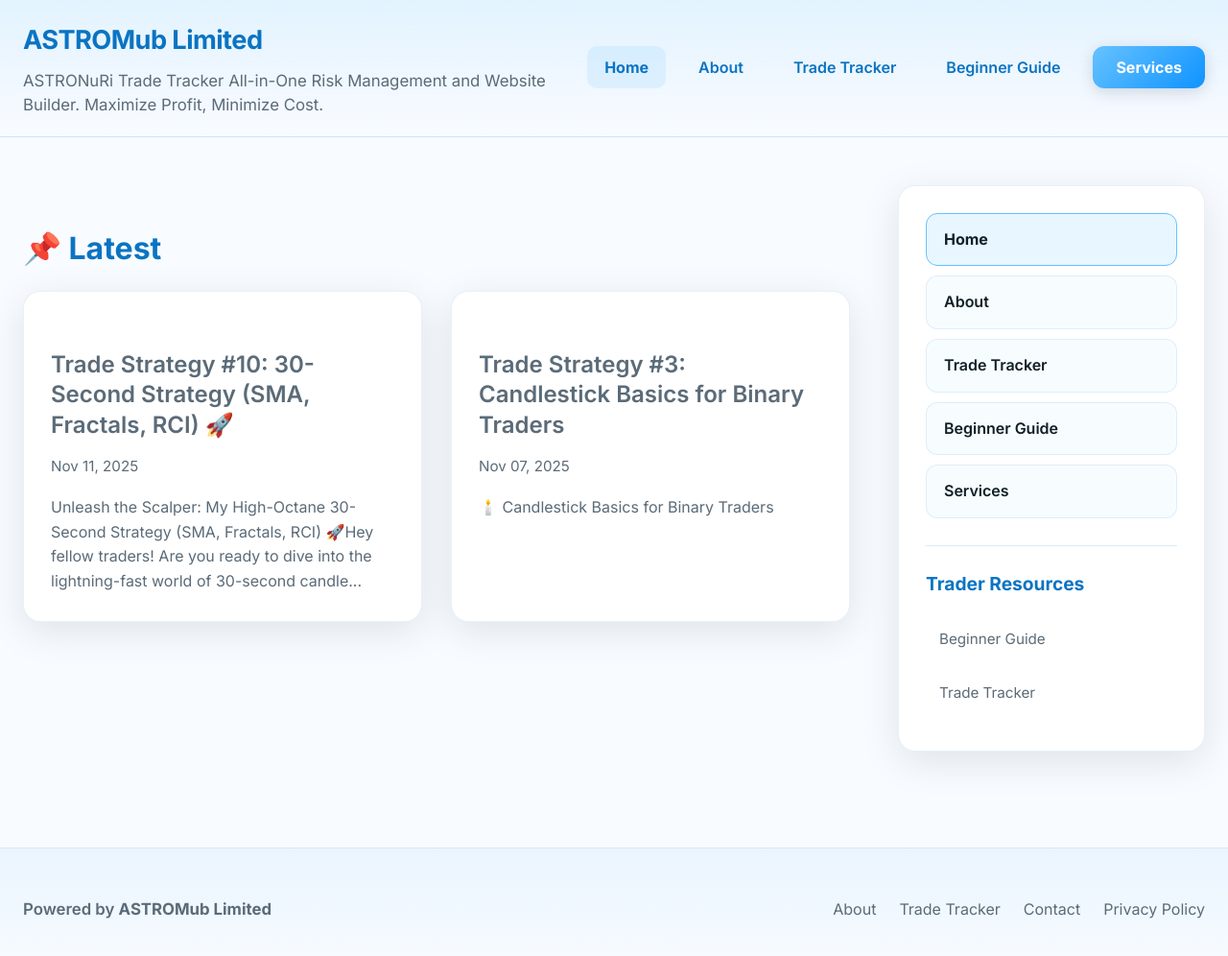
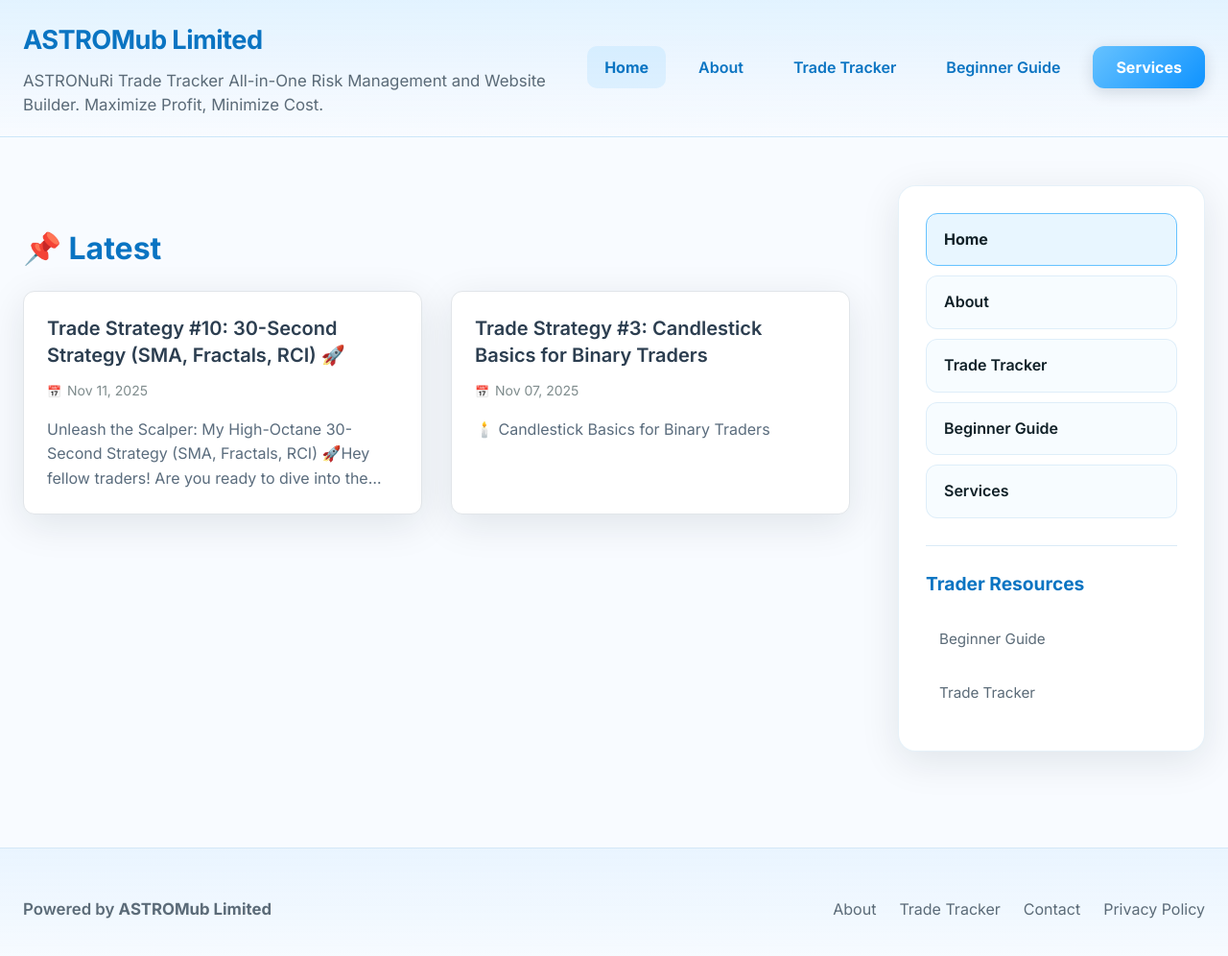
Before and after one commit to astromub/silver-umbrella, a Jekyll site: the page built from index.md, in a window 1280 px wide and 1011 px high. Shown: the top 996 px of the window at 96% size. Built offline with Jekyll 4.4.1, drawn with Linux system fonts in a browser that asks for light colours.

Commit message:
Update style.css

```diff
--- a/assets/style.css
+++ b/assets/style.css
@@ -1304,3 +1304,158 @@ body{
     padding: 20px;
   }
 }
+
+/* Add this to your main CSS file or in the head of your default layout */
+<style>
+/* Professional Card Grid System */
+.card-grid {
+    display: grid;
+    grid-template-columns: repeat(auto-fill, minmax(350px, 1fr));
+    gap: 24px;
+    margin: 30px 0;
+}
+
+.card {
+    background: white;
+    border: 1px solid #e1e5e9;
+    border-radius: 12px;
+    padding: 24px;
+    transition: all 0.3s cubic-bezier(0.4, 0, 0.2, 1);
+    position: relative;
+    overflow: hidden;
+    height: 100%;
+    display: flex;
+    flex-direction: column;
+}
+
+.card::before {
+    content: '';
+    position: absolute;
+    top: 0;
+    left: 0;
+    right: 0;
+    height: 4px;
+    background: linear-gradient(90deg, #3498db, #2ecc71);
+    transform: scaleX(0);
+    transition: transform 0.3s ease;
+}
+
+.card:hover {
+    transform: translateY(-4px);
+    box-shadow: 0 12px 24px rgba(0, 0, 0, 0.1);
+    border-color: #3498db;
+}
+
+.card:hover::before {
+    transform: scaleX(1);
+}
+
+.card-link {
+    text-decoration: none;
+    color: inherit;
+    display: flex;
+    flex-direction: column;
+    height: 100%;
+    flex-grow: 1;
+}
+
+.card-link:hover {
+    text-decoration: none;
+}
+
+.card h3 {
+    font-size: 1.25rem;
+    font-weight: 600;
+    color: #2c3e50;
+    margin: 0 0 12px 0;
+    line-height: 1.4;
+    flex-shrink: 0;
+}
+
+.card .date {
+    font-size: 0.875rem;
+    color: #7f8c8d;
+    margin: 0 0 16px 0;
+    font-weight: 500;
+    display: flex;
+    align-items: center;
+    gap: 6px;
+}
+
+.card .date::before {
+    content: '📅';
+    font-size: 0.75rem;
+}
+
+.card .excerpt {
+    color: #5a6c7d;
+    line-height: 1.6;
+    margin: 0;
+    flex-grow: 1;
+    display: -webkit-box;
+    -webkit-line-clamp: 3;
+    -webkit-box-orient: vertical;
+    overflow: hidden;
+}
+
+/* Category badges */
+.card-badge {
+    display: inline-block;
+    background: #f8f9fa;
+    color: #495057;
+    padding: 4px 12px;
+    border-radius: 20px;
+    font-size: 0.75rem;
+    font-weight: 500;
+    margin-top: 16px;
+    align-self: flex-start;
+    border: 1px solid #e9ecef;
+}
+
+.card-badge.beginner {
+    background: #e3f2fd;
+    color: #1565c0;
+    border-color: #bbdefb;
+}
+
+.card-badge.strategy {
+    background: #f3e5f5;
+    color: #7b1fa2;
+    border-color: #e1bee7;
+}
+
+/* No posts state */
+.card.no-posts {
+    text-align: center;
+    padding: 48px 24px;
+    background: #f8f9fa;
+    border: 2px dashed #dee2e6;
+}
+
+.card.no-posts h3 {
+    color: #6c757d;
+    margin-bottom: 12px;
+}
+
+.card.no-posts p {
+    color: #868e96;
+    margin-bottom: 8px;
+}
+
+/* Responsive design */
+@media (max-width: 768px) {
+    .card-grid {
+        grid-template-columns: 1fr;
+        gap: 20px;
+    }
+
+    .card {
+        padding: 20px;
+    }
+}
+
+/* Individual post styling enhancements */
+.post-content .card-grid {
+    margin: 2rem 0;
+}
+</style>
```
